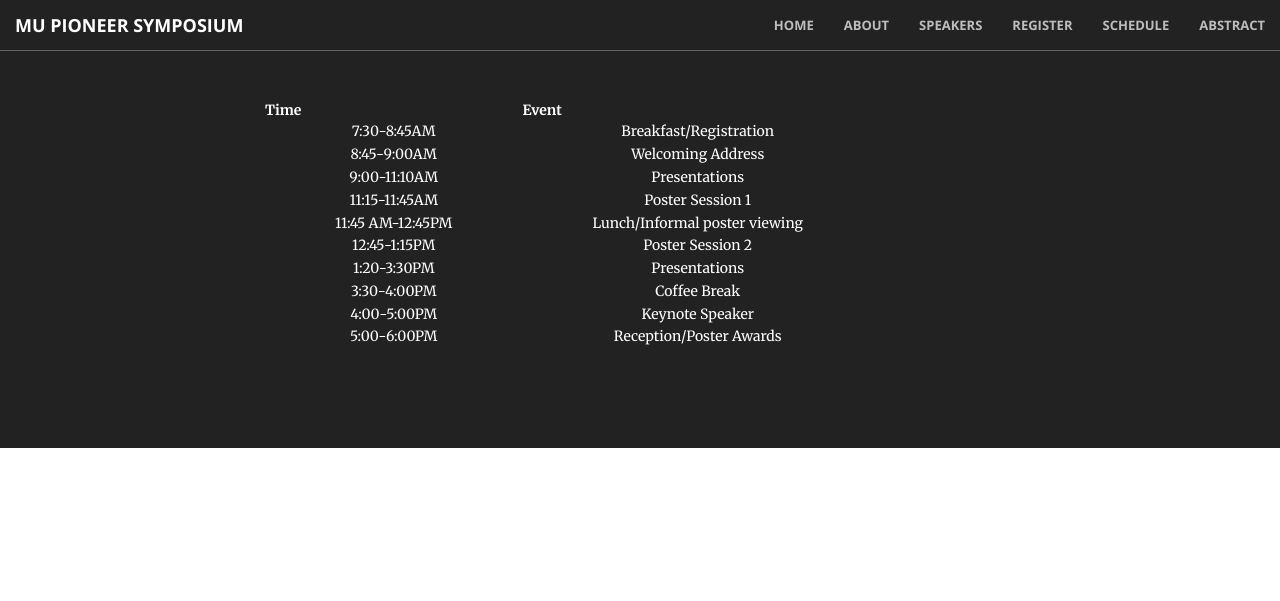
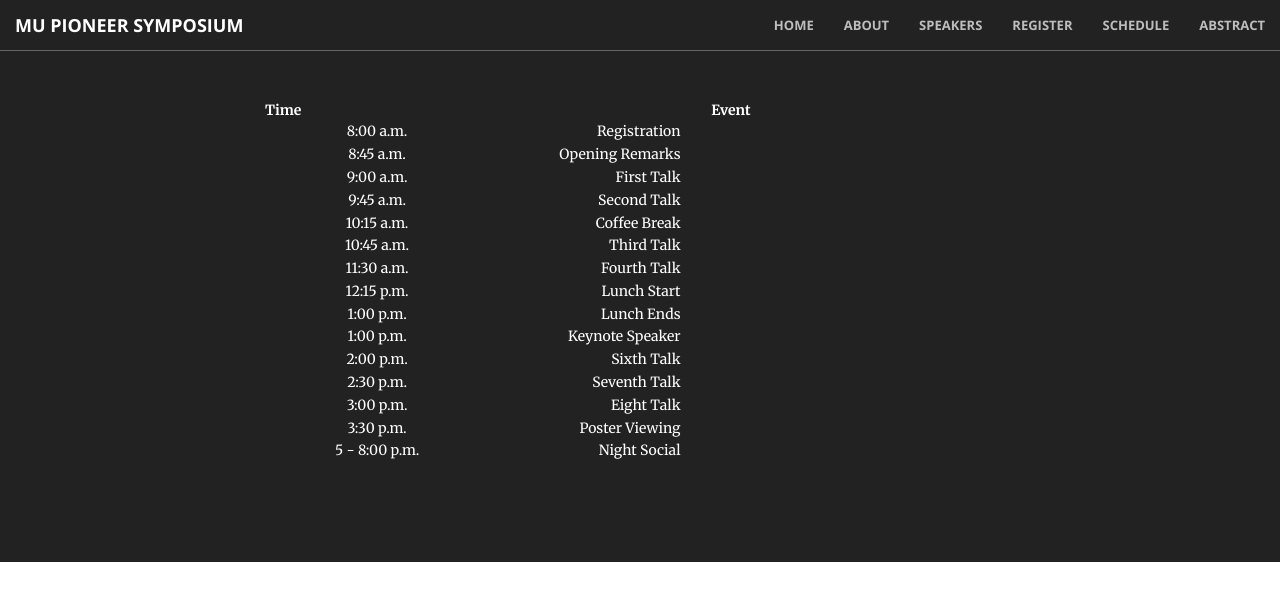
Before and after one commit to mupioneersymposium/mupioneersymposium.github.io, a Jekyll site: the page built from schedule.md, in a window 1280 px wide. Shown: the top 601 px of the page. Built offline with Jekyll 4.4.1, drawn with Linux system fonts in a browser that asks for light colours.

Commit message:
Update schedule.md

```diff
--- a/schedule.md
+++ b/schedule.md
@@ -1,16 +1,20 @@
 ---
 layout: regular
 ---
-
- | Time | Event |
- |------|-------|
-| 7:30-8:45AM | Breakfast/Registration |
-| 8:45-9:00AM  | Welcoming Address |
-| 9:00-11:10AM | Presentations |
-| 11:15-11:45AM | Poster Session 1 |
-| 11:45 AM-12:45PM | Lunch/Informal poster viewing |
-| 12:45-1:15PM | Poster Session 2 |
-| 1:20-3:30PM | Presentations |
-| 3:30-4:00PM | Coffee Break |
-| 4:00-5:00PM | Keynote Speaker |
-| 5:00-6:00PM | Reception/Poster Awards |
+| Time          | Event         |
+| ------------- |--------------:|
+| 8:00 a.m.       | Registration |
+| 8:45 a.m.       | Opening Remarks |
+| 9:00 a.m.       | First Talk |
+| 9:45 a.m.       | Second Talk |
+| 10:15 a.m.       | Coffee Break |
+| 10:45 a.m.       | Third Talk |
+| 11:30 a.m.       | Fourth Talk |
+| 12:15 p.m.       | Lunch Start |
+| 1:00 p.m.       | Lunch Ends |
+| 1:00 p.m.       | Keynote Speaker |
+| 2:00 p.m.       | Sixth Talk |
+| 2:30 p.m.       | Seventh Talk |
+| 3:00 p.m.       | Eight Talk |
+| 3:30 p.m.       | Poster Viewing |
+| 5 - 8:00 p.m.       | Night Social |
```
